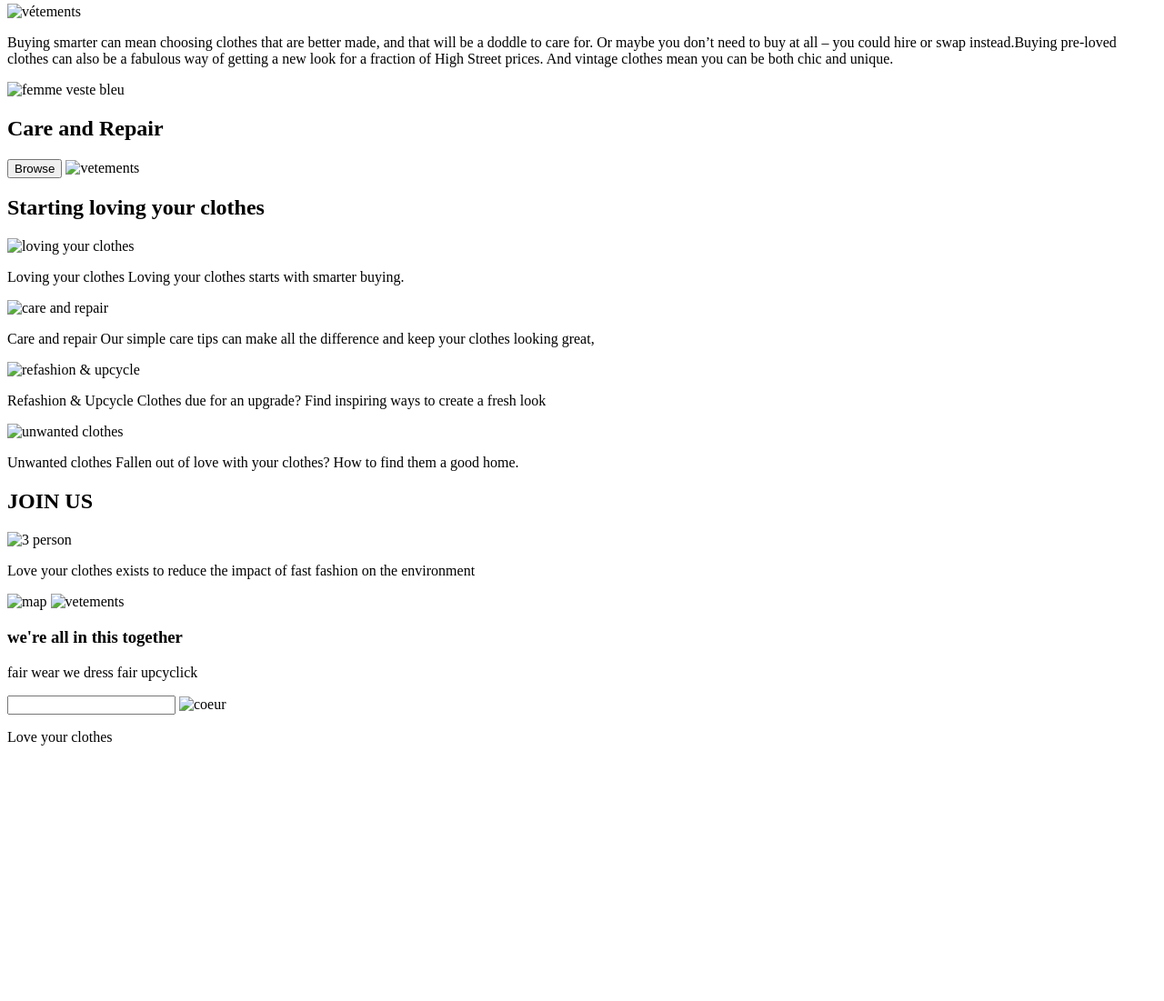
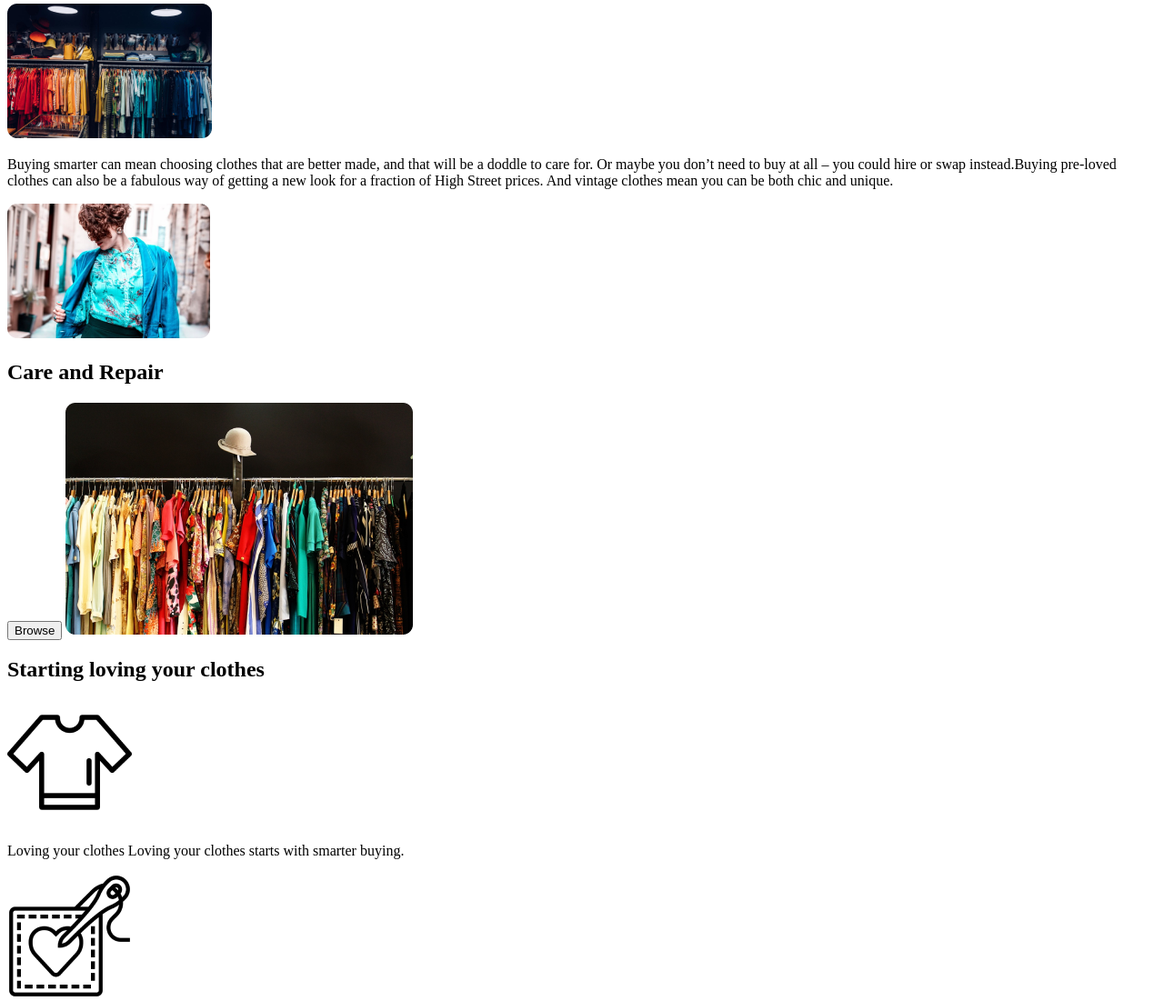
Before and after one commit to wissamboulefaa/int-gration, a plain HTML site: page public/index.html in a window 1280 px wide. Shown: the part 390-1491 px from the top of the page at 91% size. Before the commit the page ends 1226 px from the top, so only its background shows below. Drawn offline with Linux system fonts and the light colour scheme.

Commit message:
correction localisation images

```diff
--- a/public/index.html
+++ b/public/index.html
@@ -51,14 +51,14 @@
     <p>Loving your clothes starts with smarter buying. No more flimsy fabric and skimpy stitching
     that falls apart the minute you get it home.</p>
 
-    <img src="..Image/image 1.png" alt="vétements">
+    <img src="../Images/image 1.png" alt="vétements">
 
     <p>Buying smarter can mean choosing clothes that are better made,
         and that will be a doddle to care for. Or maybe you don’t need to buy at all – you could
         hire or swap instead.Buying pre-loved clothes can also be a fabulous way of getting
         a new look for a fraction of High Street prices. And vintage clothes mean you can be both chic and unique.</p>
 
-    <img src="..Image/image 2.png" alt="femme veste bleu">
+    <img src="../Images/image 2.png" alt="femme veste bleu">
 
 
 
@@ -69,50 +69,50 @@
 
     <button>Browse</button>
 
-    <img src="..Image/image 3.png" alt="vetements">
+    <img src="../Images/image 3.png" alt="vetements">
 
 
 
     <h2>Starting loving your clothes</h2>
 
-    <img src="..Image/icone1.png" alt="loving your clothes">
+    <img src="../Images/icone 1.png" alt="loving your clothes">
     <p>Loving your clothes
 
         Loving your clothes starts with smarter buying.</p>
 
 
-    <img src="..Image/icone2.png" alt="care and repair">
+    <img src="../Images/icone 2.png" alt="care and repair">
     <p>Care and repair
 
         Our simple care tips can make all the difference and keep your clothes looking great,</p>
 
 
-    <img src="..Image/icone3.png" alt="refashion & upcycle">
+    <img src="../Images/icone 3.png" alt="refashion & upcycle">
     <p>Refashion & Upcycle
 
         Clothes due for an upgrade? Find inspiring ways to create a fresh look</p>
 
 
-    <img src="..Image/icone4.png" alt="unwanted clothes">
+    <img src="../Images/icone 4.png" alt="unwanted clothes">
     <p>Unwanted clothes
 
         Fallen out of love with your clothes? How to find them a good home.</p>
 
 
     <h2>JOIN US</h2>
-    <img src="..Image/image 4.png" alt="3 person">
+    <img src="../Images/image 4.png" alt="3 person">
 
     <p>Love your clothes exists to reduce the impact of fast fashion on the environment</p>
-    <img src="..Image/image map.png" alt="map">
+    <img src="../Images/image map.png" alt="map">
 
 
-  <img src="..Image/image 5.png" alt="vetements">
+  <img src="../Images/image 5.png" alt="vetements">
     <h3>we're all in this together</h3>
     <p>fair wear we dress fair upcyclick</p>
     <input type="search" id="site-search" name="q"
        aria-label="Search through site content">
 
-    <img src="..Image/heart 1.png" alt="coeur">
+    <img src="../Images/heart 1.png" alt="coeur">
     <p>Love your clothes</p>
 
 
```
Also changed, not shown: Images/Image 2.png (renamed from Image/Image 2.png), Images/heart 1.png (renamed from Image/heart 1.png), Images/icone 1.png (renamed from Image/icone 1.png), Images/icone 2.png (renamed from Image/icone 2.png), Images/icone 3.png (renamed from Image/icone 3.png), Images/icone 4.png (renamed from Image/icone 4.png), Images/image 1.png (renamed from Image/image 1.png), Images/image 3.png (renamed from Image/image 3.png), Images/image 4.png (renamed from Image/image 4.png), Images/image 5.png (renamed from Image/image 5.png), Images/image map.png (renamed from Image/image map.png), 2 other files.
